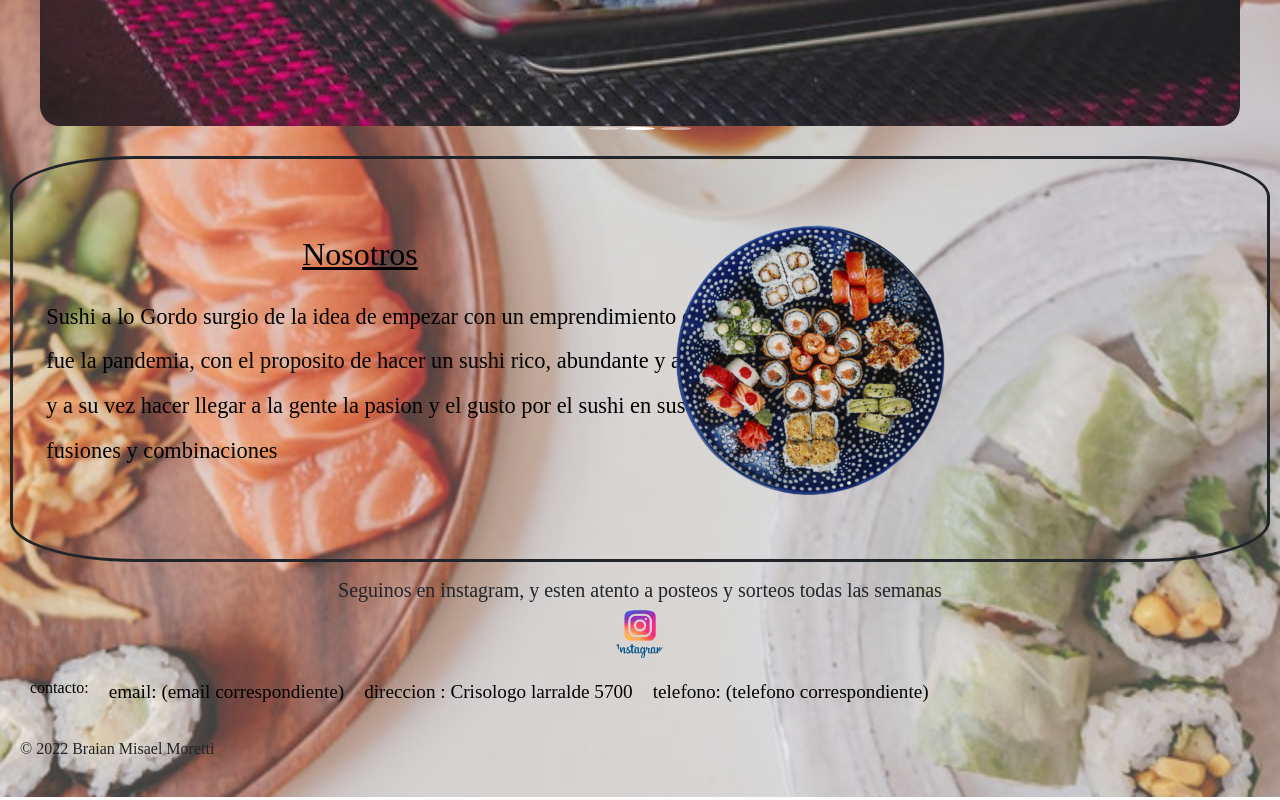
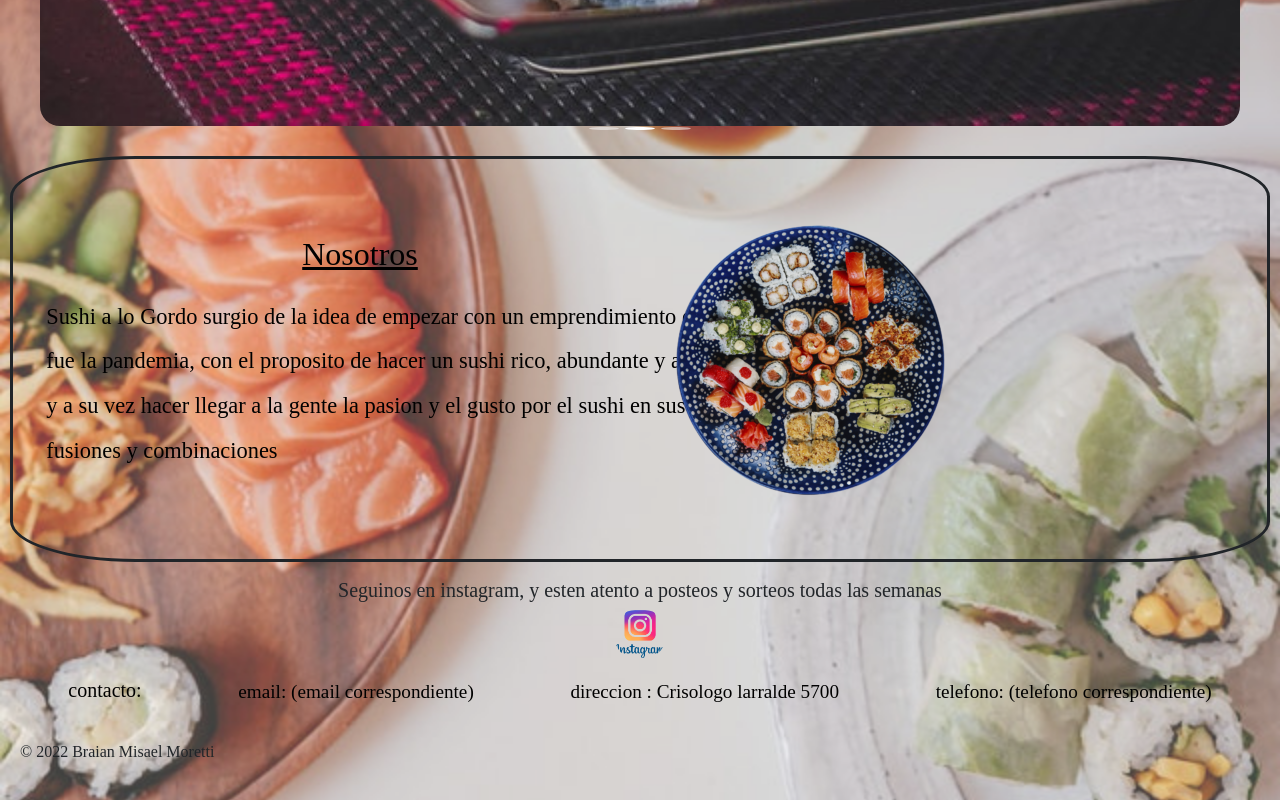
Before and after one commit to Braian-M93/ProyectoFinal, a website: page index.html in a window 1280 px wide. Shown: the part 911-1711 px from the top of the page. Drawn offline with nearby package versions, Linux system fonts and the light colour scheme.

Commit message:
arreglando proyecto

```diff
--- a/index.html
+++ b/index.html
@@ -109,7 +109,7 @@
     <a href="https://www.instagram.com/?hl=es-la" target="_blank"><img src="imagen/logo-ig.png" alt="siguenos en instagram"></a class="w-50">
     <div class="div-footer">
     <div>
-      <h6>contacto:</h6>
+      <h5>contacto:</h5>
       </div>
     <div>
       email:
--- a/scss/_commons.scss
+++ b/scss/_commons.scss
@@ -84,4 +84,5 @@ main section div div{
 	color: black;
 	font-weight: 100%;
 	flex-direction: row;
+	justify-content: space-around;
 }
```
Also changed, not shown: carta.html (+1 -1 lines), catering.html (+1 -1 lines), contacto.html (+1 -1 lines), galeria.html (+1 -1 lines), css/style.css.
